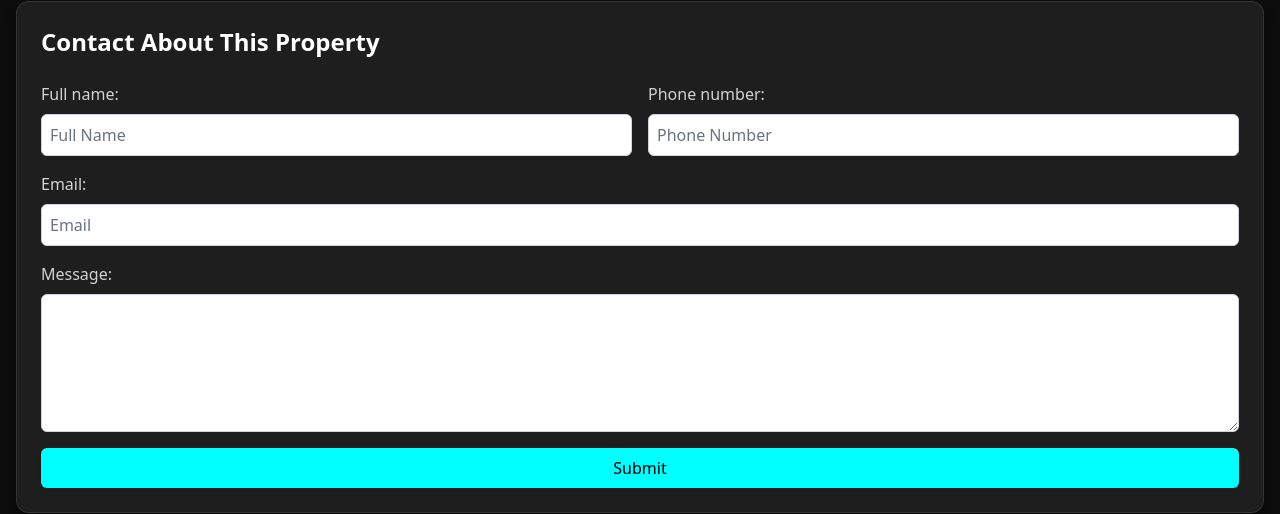
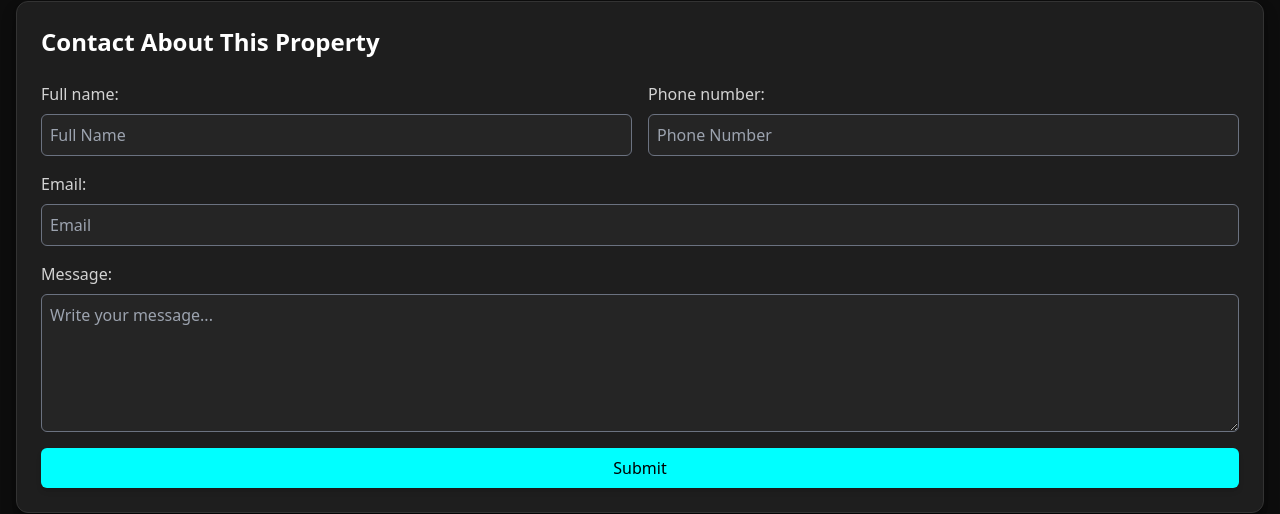
Before and after one commit to Hackathon-F5/ApartamentHub_FE, a React (Vite) app: page /apartments/1 in a window 1280 px wide. Shown: the part 762-1276 px from the top of the page. Built offline with nearby package versions, Linux system fonts and the light colour scheme.

Commit message:
change color contactForm

```diff
--- a/src/components/contactForm/ContactForm.jsx
+++ b/src/components/contactForm/ContactForm.jsx
@@ -88,7 +88,7 @@ function ContactForm() {
             <div className="grid gap-2 relative">
               <label htmlFor="fullName" className="text-[#D3D3D3]">Full name:</label>
               <input
-                className="w-full p-2 border border-gray-300 rounded-md bg-white text-black placeholder-gray-500"
+                className="w-full p-2 border border-gray-500 rounded-md bg-[#252525] text-white placeholder-gray-400 focus:border-[#00FFFF] focus:outline-none"
                 name="fullName"
                 type="text"
                 placeholder="Full Name"
@@ -102,7 +102,7 @@ function ContactForm() {
             <div className="grid gap-2 relative">
               <label htmlFor="phone" className="text-[#D3D3D3]">Phone number:</label>
               <input
-                className="w-full p-2 border border-gray-300 rounded-md bg-white text-black placeholder-gray-500"
+                className="w-full p-2 border border-gray-500 rounded-md bg-[#252525] text-white placeholder-gray-400 focus:border-[#00FFFF] focus:outline-none"
                 name="phone"
                 type="tel"
                 placeholder="Phone Number"
@@ -117,7 +117,7 @@ function ContactForm() {
           <div className="grid gap-2 relative">
             <label htmlFor="email" className="text-[#D3D3D3]">Email:</label>
             <input
-              className="w-full p-2 border border-gray-300 rounded-md bg-white text-black placeholder-gray-500"
+              className="w-full p-2 border border-gray-500 rounded-md bg-[#252525] text-white placeholder-gray-400 focus:border-[#00FFFF] focus:outline-none"
               name="email"
               type="email"
               placeholder="Email"
@@ -131,10 +131,11 @@ function ContactForm() {
           <div className="grid gap-2 relative">
             <label htmlFor="aboutMe" className="text-[#D3D3D3]">Message:</label>
             <textarea
-              className="w-full p-2 border border-gray-300 rounded-md bg-white text-black placeholder-gray-500 min-h-[120px]"
+              className="w-full p-2 border border-gray-500 rounded-md bg-[#252525] text-white placeholder-gray-400 focus:border-[#00FFFF] focus:outline-none min-h-[120px]"
               name="aboutMe"
               rows="5"
               id="aboutMe"
+              placeholder="Write your message..."
               value={formData.aboutMe}
               onChange={handleChange}
             />
```
